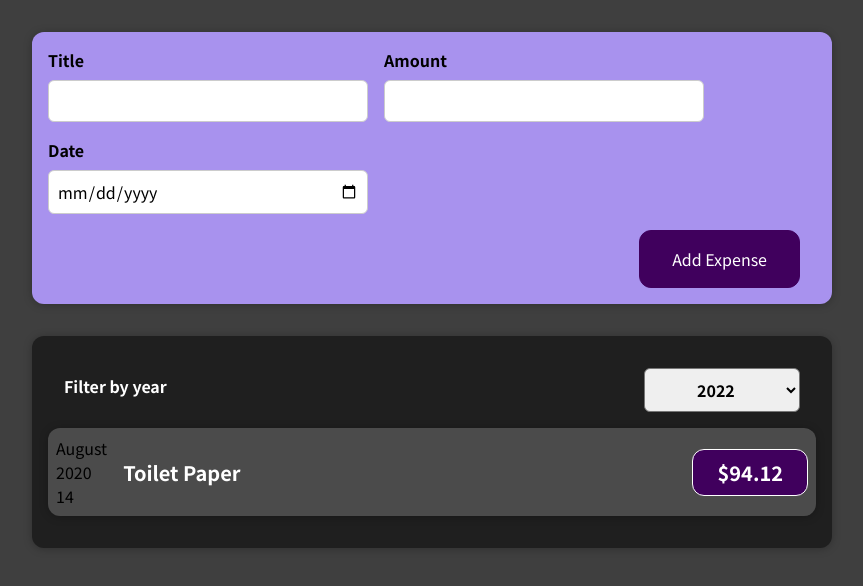
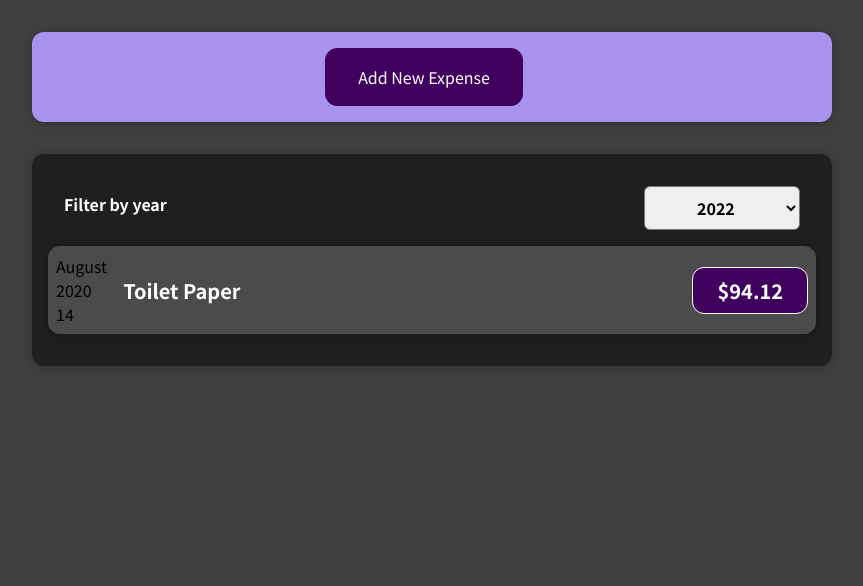
Before and after one commit to animesh65432/SHARPNER-PROJECT, a React (Vite) app: page / in a window 1280 px wide. Shown: the top 586 px of the page, without its empty margins (208-1071 px from the left). Built offline with nearby package versions, Linux system fonts and the light colour scheme.

Commit message:
new features

```diff
--- a/src/components/NewExpense/ExpenseForm.jsx
+++ b/src/components/NewExpense/ExpenseForm.jsx
@@ -87,6 +87,9 @@
         </div>
       </div>
       <div className="new-expense__actions">
+        <button type="button" onClick={props.onCancel}>
+          Cancel
+        </button>
         <button type="submit">Add Expense</button>
       </div>
     </form>
--- a/src/components/NewExpense/NewExpense.jsx
+++ b/src/components/NewExpense/NewExpense.jsx
@@ -1,20 +1,39 @@
-import React from "react";
+import React, { useState } from "react";
 
 import ExpenseForm from "./ExpenseForm";
 import "./NewExpense.css";
 
 const NewExpense = (props) => {
+  const [isEditing, setIsEditing] = useState(false);
+
   const saveExpenseDataHandler = (enteredExpenseData) => {
     const expenseData = {
       ...enteredExpenseData,
       id: Math.random().toString(),
     };
     props.onAddExpense(expenseData);
+    setIsEditing(false);
+  };
+
+  const startEditingHandler = () => {
+    setIsEditing(true);
+  };
+
+  const stopEditingHandler = () => {
+    setIsEditing(false);
   };
 
   return (
     <div className="new-expense">
-      <ExpenseForm onSaveExpenseData={saveExpenseDataHandler} />
+      {!isEditing && (
+        <button onClick={startEditingHandler}>Add New Expense</button>
+      )}
+      {isEditing && (
+        <ExpenseForm
+          onSaveExpenseData={saveExpenseDataHandler}
+          onCancel={stopEditingHandler}
+        />
+      )}
     </div>
   );
 };
```
Also changed, not shown: src/Buttom/Buttom.jsx (added).
